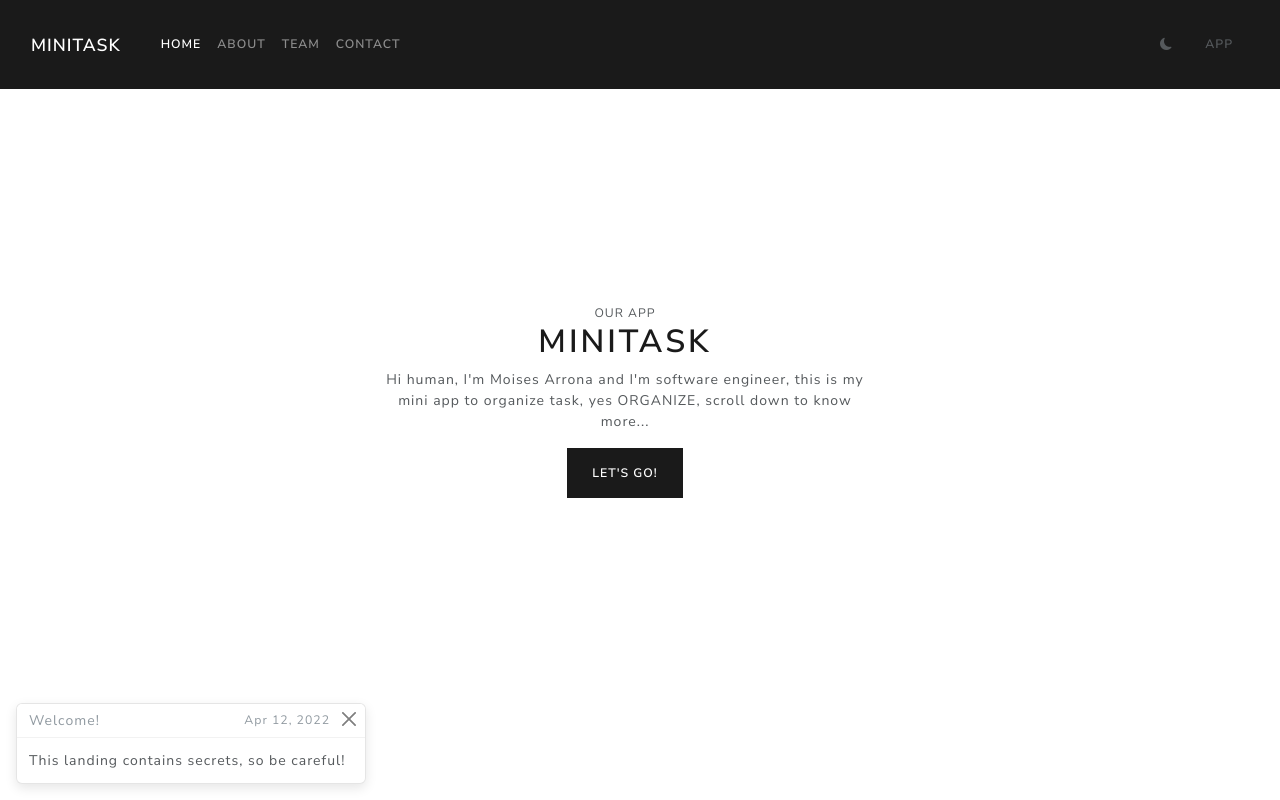
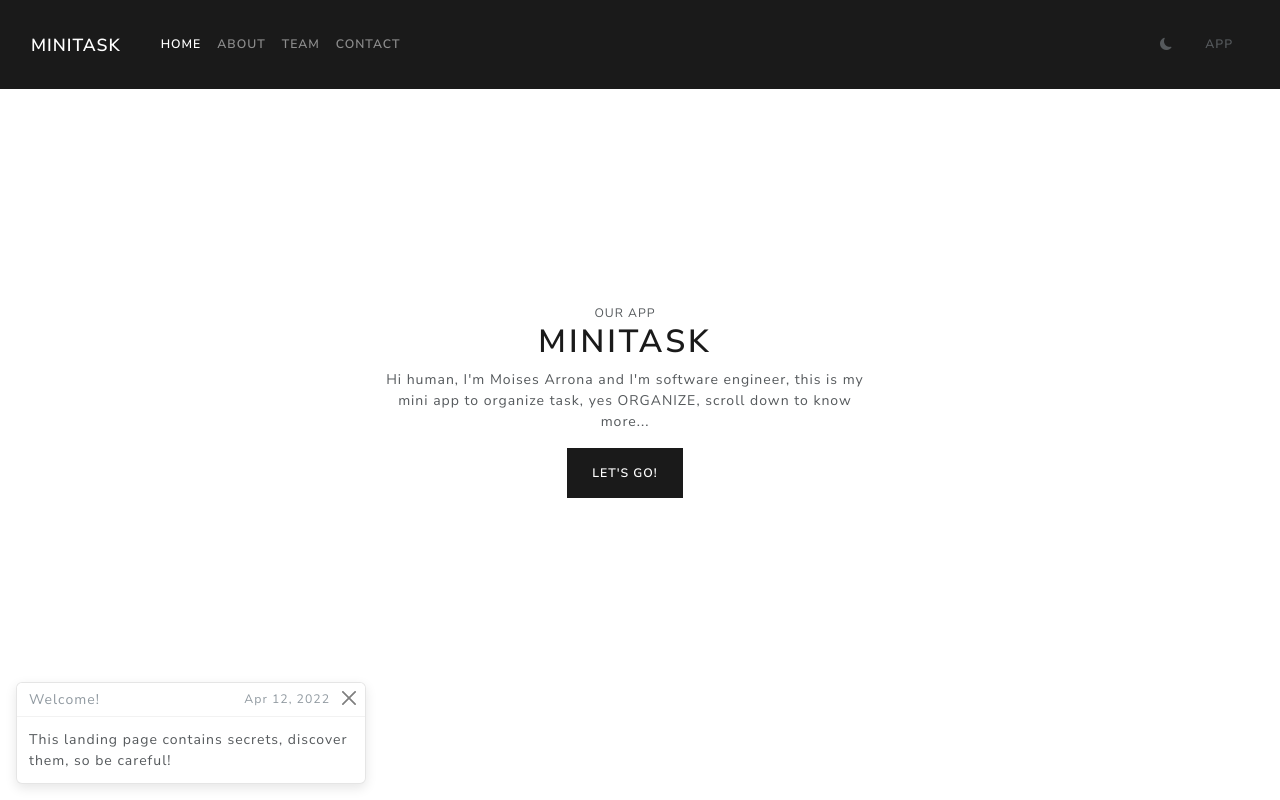
Before and after one commit to moisesarrona/app-minitask, an Angular app: page /home in a window 1280 px wide. Shown: the top 800 px of the page. Built offline with nearby package versions, Linux system fonts and the light colour scheme.

Commit message:
Modify content

```diff
--- a/package.json
+++ b/package.json
@@ -1,6 +1,6 @@
 {
   "name": "app-minitask",
-  "version": "0.0.0",
+  "version": "0.2.0",
   "scripts": {
     "ng": "ng",
     "start": "ng serve",
--- a/src/app/system/landing/shared/landing-template/landing-template.component.ts
+++ b/src/app/system/landing/shared/landing-template/landing-template.component.ts
@@ -10,7 +10,7 @@ export class LandingTemplateComponent implements OnInit {
   public themeDark: boolean = false;
   public dataToast: ToastI = {
     title: "Welcome!",
-    description: "This landing contains secrets, so be careful!",
+    description: "This landing page contains secrets, discover them, so be careful!",
     time: new Date()
   }
 
```
Also changed, not shown: 1 other file (tests, documents, lock files or other folders).
